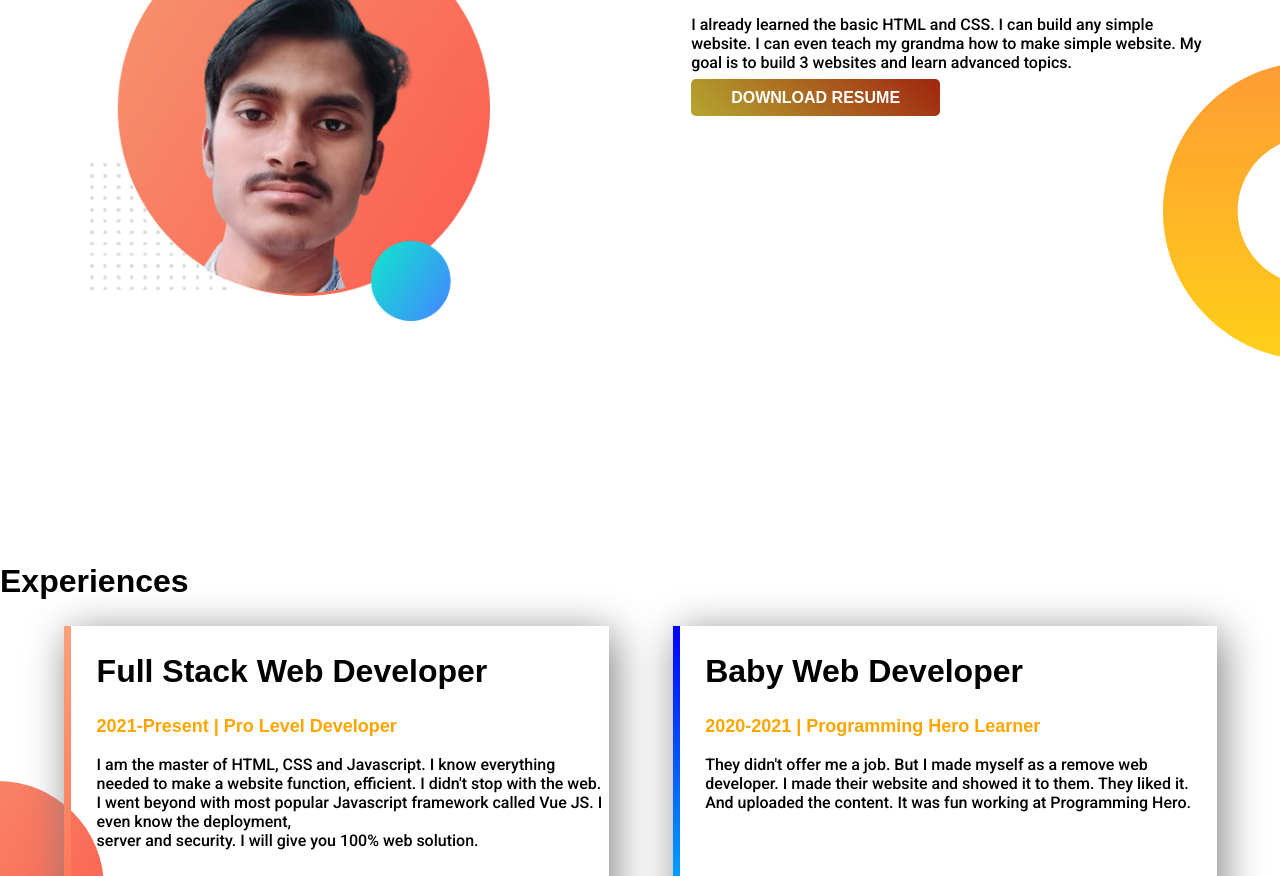
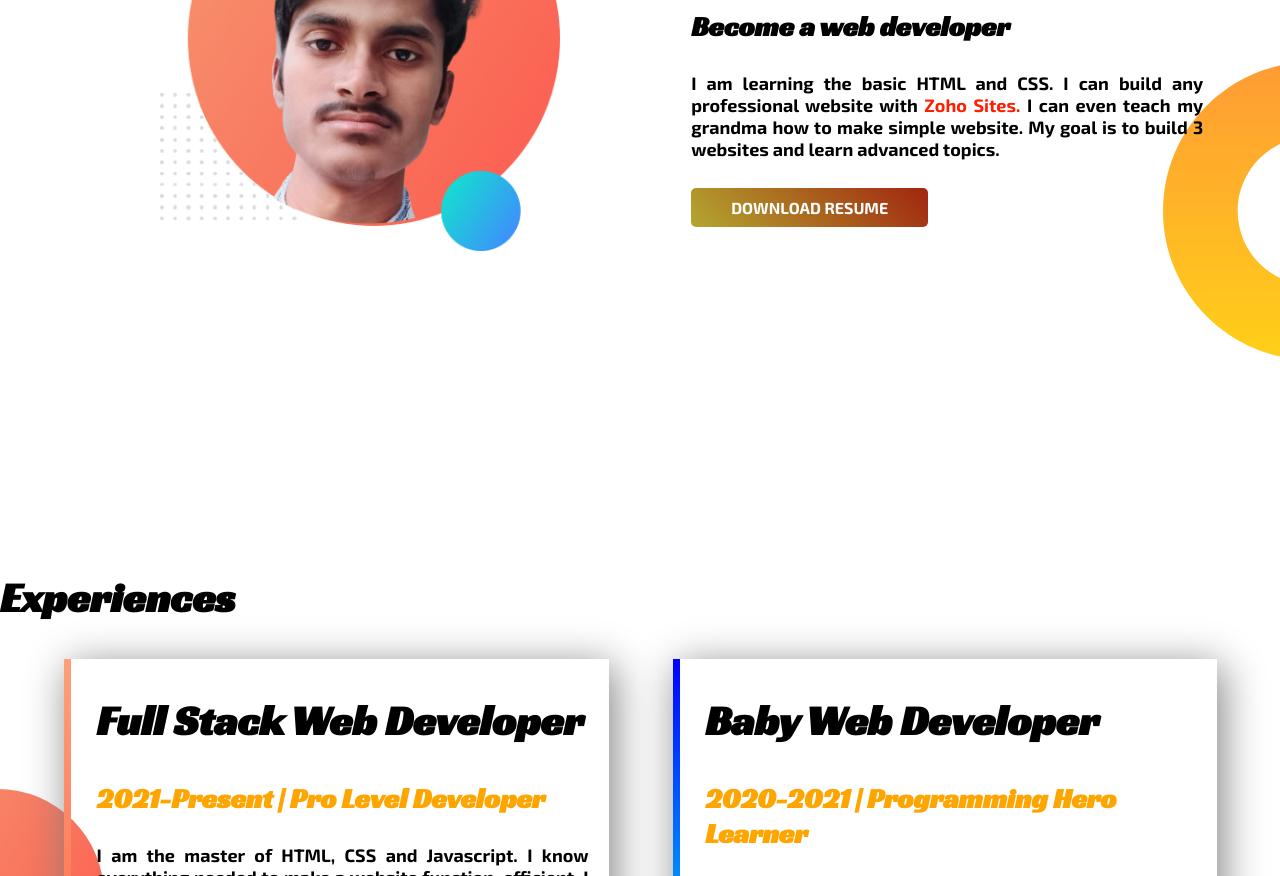
Before and after one commit to wayesqurani/my-site, a plain HTML site: page index.html in a window 1280 px wide. Shown: the part 764-1640 px from the top of the page. Drawn offline with Linux system fonts and the light colour scheme; a web font is replaced by a local one.

Commit message:
images and Button Honer

```diff
--- a/index.html
+++ b/index.html
@@ -21,22 +21,25 @@
       <div class="half-width">
         <h1 class="demo">Welcome To</h1>
         <h1><span>Wayes Qurani</span> World</h1>
-        <h3>Build Climber and Train Stopper</h3>
-        <p>
-          You might saw me jumping, climbing buildings, and stopping trains. But
-          nobody pays me a dime for that work. That's why I am learning and
-          mastering web development. I will not stop until I become the Web
-          Development Hero.
+        <h3>Fiverr Profile</h3>
+        <p class="button">
+          Hi! This is Wayes Kurni. I am an experienced Digital Marketer and Zoho
+          Expert. We are Zoho's Partner and working in Zoho since 2015. I have
+          the expertise for a long time in Search Engine Optimization, Social
+          media marketing, Search Engine Marketing, App Store Optimization, and
+          Quality Back Link Building, SEO, Zoho CRM, Zoho Commerce, Zoho Site,
+          Zoho One, Zoho campaign, and desk. Please feel free to contact me with
+          any query
         </p>
         <a
           class="anchor-button"
           target="_blank"
-          href="https://www.linkedin.com/company/programminghero/"
+          href="https://www.fiverr.com/mdoyesqurani"
           >HIRE ME</a
         >
       </div>
       <div class="half-width">
-        <img src="images/Wayes.png" alt="" , class="wayes" />
+        <img src="images/Wayes.png" alt="" />
       </div>
     </section>
     <section class="dream-area">
@@ -46,10 +49,15 @@
       <div class="half-width">
         <h2>Dream Big</h2>
         <h3>Become a web developer</h3>
-        <p>
-          I already learned the basic HTML and CSS. I can build any simple
-          website. I can even teach my grandma how to make simple website. My
-          goal is to build 3 websites and learn advanced topics.
+        <p class="button">
+          I am learning the basic HTML and CSS. I can build any professional
+          website with
+          <a class="zoho" target="_blank" href="https://www.zoho.com/sites/">
+            <b>Zoho Sites.</b>
+          </a>
+
+          I can even teach my grandma how to make simple website. My goal is to
+          build 3 websites and learn advanced topics.
         </p>
         <a class="anchor-button" href="">DOWNLOAD RESUME</a>
       </div>
@@ -59,18 +67,18 @@
       <div class="half-width" id="full-stack">
         <h2>Full Stack Web Developer</h2>
         <h3>2021-Present | Pro Level Developer</h3>
-        <p>
+        <p class="demoo">
           I am the master of HTML, CSS and Javascript. I know everything needed
           to make a website function, efficient. I didn't stop with the web. I
           went beyond with most popular Javascript framework called Vue JS. I
-          even know the deployment,<br />
-          server and security. I will give you 100% web solution.
+          even know the deployment, server and security. I will give you 100%
+          web solution.
         </p>
       </div>
       <div class="half-width" id="baby-web">
         <h2>Baby Web Developer</h2>
         <h3>2020-2021 | Programming Hero Learner</h3>
-        <p>
+        <p class="demoo">
           They didn't offer me a job. But I made myself as a remove web
           developer. I made their website and showed it to them. They liked it.
           And uploaded the content. It was fun working at Programming Hero.
--- a/style.css
+++ b/style.css
@@ -1,9 +1,10 @@
 @import url("https://fonts.googleapis.com/css2?family=Exo+2:wght@700&family=Exo:ital,wght@1,900&display=swap");
 @import url("https://fonts.googleapis.com/css2?family=Exo+2:wght@700&family=Exo:ital,wght@1,900&family=Roboto:wght@500&display=swap");
 @import url(https://allfont.net/allfont.css?fonts=good-times);
+@import url("https://fonts.googleapis.com/css2?family=Exo+2:wght@700&family=Exo:ital,wght@1,900&family=Racing+Sans+One&family=Roboto:wght@500&display=swap");
 body {
   margin: 0;
-  font-family: "Roboto", sans-serif;
+  font-family: "Exo 2", sans-serif;
 }
 section {
   height: 500px;
@@ -20,9 +21,9 @@ section {
   padding-left: 2%;
 }
 h1 {
-  font-size: 38px;
-  font-family: "Good Times", arial;
-  color: #000000;
+  font-size: 48px;
+  font-family: "Racing Sans One", cursive;
+  color: #302f2f;
 }
 h1 span {
   color: #fb6c59 !important;
@@ -44,16 +45,22 @@ img:hover {
   border-radius: 5px;
   color: white;
   font-weight: 700;
-  font-family: "Good Times", arial;
+  font-family: "Exo 2", sans-serif;
   transition: 0.5s;
 }
-
+.button {
+  padding-bottom: 20px;
+}
 .anchor-button:hover {
+  padding: 18px 45px;
   letter-spacing: 1.5px !important;
+  margin-top: 20px;
 }
 p {
   color: rgb(0, 0, 0);
-  font-family: "Roboto", sans-serif;
+  font-family: "Exo 2", sans-serif;
+  font-size: 18px;
+  text-align: justify;
 }
 .dream-area {
   background-image: url("images/dream-bg.png");
@@ -61,8 +68,8 @@ p {
   background-position: right;
 }
 h2 {
-  font-size: 32px;
-  font-family: "Good Times", arial;
+  font-size: 42px;
+  font-family: "Racing Sans One", cursive;
 }
 .experience-area {
   background-image: url("images/exp-bg.png");
@@ -70,7 +77,7 @@ h2 {
   background-position: left;
 }
 .experience-area h3 {
-  font-family: "Good Times", arial;
+  font-family: "Racing Sans One", cursive;
   color: orange;
 }
 
@@ -82,27 +89,39 @@ h2 {
   border-left: 7px solid;
   border-image: linear-gradient(180deg, lightsalmon, tomato);
   border-image-slice: 1;
-  font-family: "Good Times", arial;
+  font-family: "Racing Sans One", cursive;
 }
 #baby-web {
   border-left: 7px solid;
   border-image: linear-gradient(180deg, blue, cyan);
   border-image-slice: 1;
-  font-family: "Good Times", arial;
+  font-family: "Racing Sans One", cursive;
 }
 footer p {
   text-align: center;
 }
-.wayes {
+img {
   height: 400px !important;
   width: 400px !important;
   padding-top: 35px !important;
 }
 .demo {
-  font-size: 64px !important;
-  margin-bottom: -15px !important;
+  font-size: 84px !important;
+  margin-bottom: -45px !important;
 }
 h3 {
-  font-family: "Good Times", arial;
+  font-family: "Racing Sans One", cursive;
+  font-size: 28px;
+}
+.zoho {
+  color: #ff1e00;
   font-size: 18px;
+  text-decoration: none !important;
+  font-weight: 500;
 }
+.wayes {
+  margin-top: -70px;
+  margin-left: 70px;
+}
+.demoo {
+  margin-right: 20px;
```
